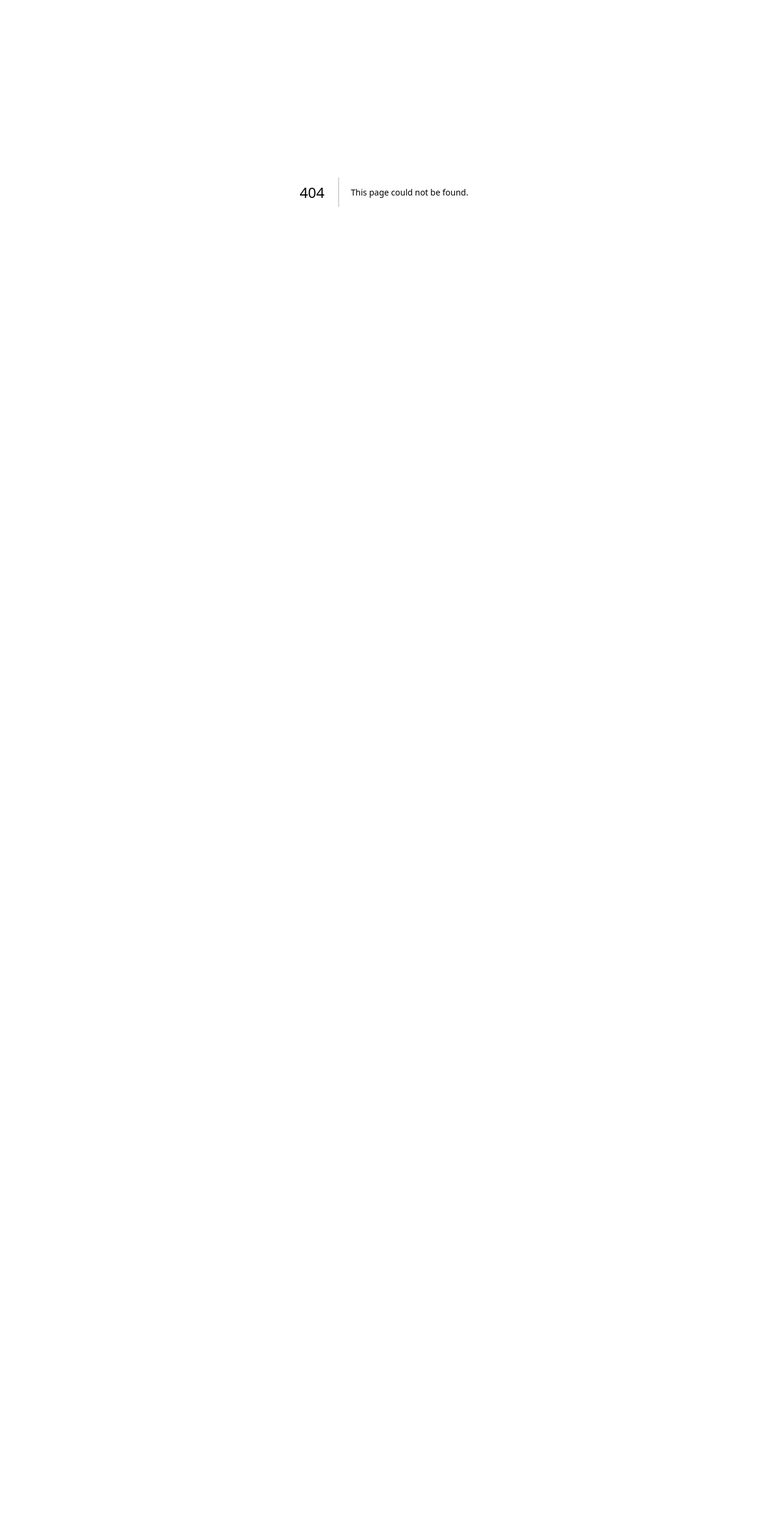
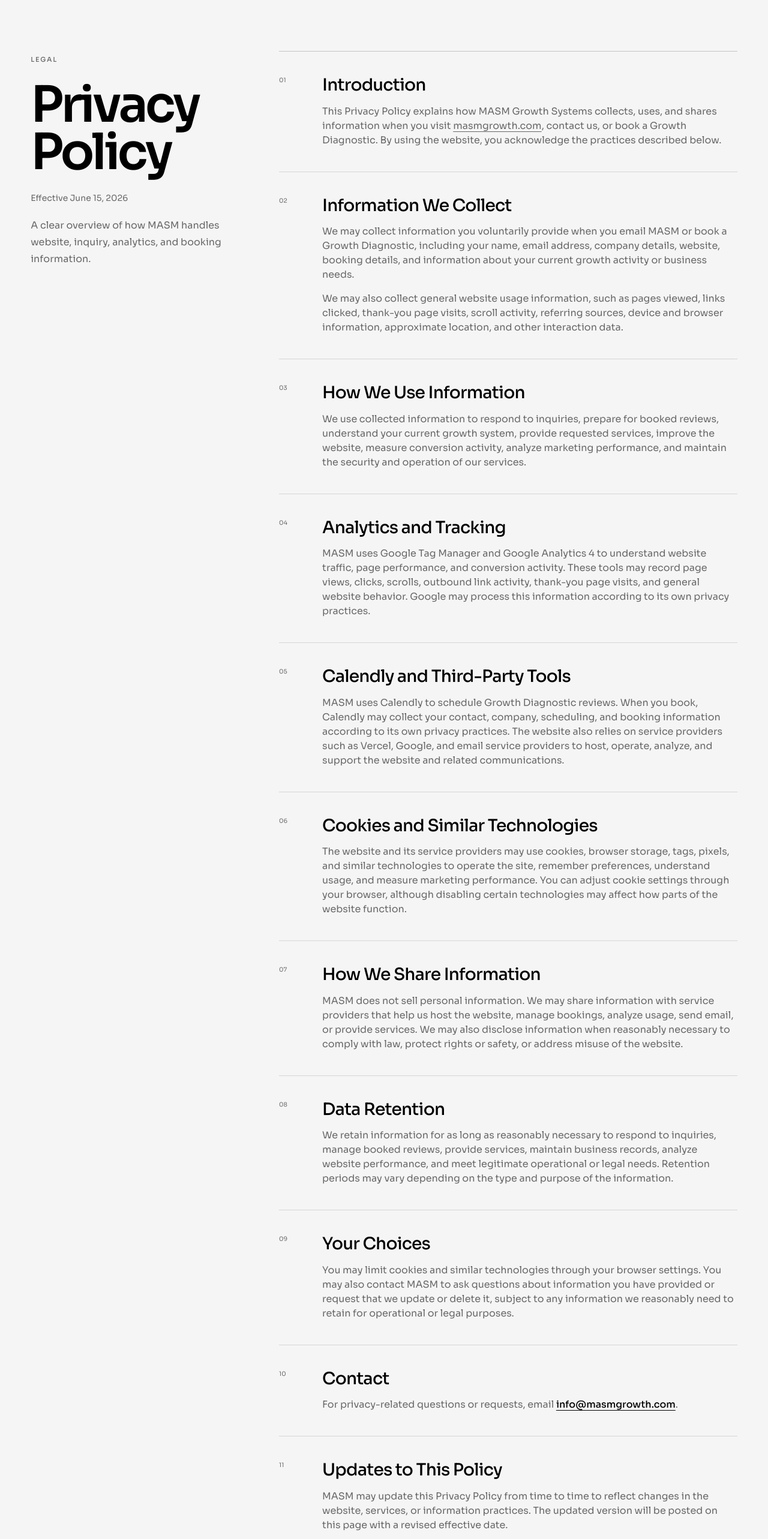
Before and after one commit to sianmatti/masm-website, a Next.js app: page /privacy in a window 1280 px wide. Before the commit this address had no page. Shown: the part 80-2646 px from the top of the page at 60% size. Before the commit the page ends 800 px from the top, so only its background shows below. Built offline with nearby package versions, Linux system fonts and the light colour scheme.

Commit message:
Add MASM privacy policy

```diff
--- /dev/null
+++ b/app/privacy/page.tsx
@@ -0,0 +1,209 @@
+import type { Metadata } from "next";
+import { Footer } from "@/components/footer";
+import { Header } from "@/components/header";
+
+export const metadata: Metadata = {
+  title: "Privacy Policy",
+  description:
+    "Learn how MASM Growth Systems collects, uses, and protects information submitted through its website and third-party services.",
+  alternates: {
+    canonical: "https://www.masmgrowth.com/privacy",
+  },
+  openGraph: {
+    title: "Privacy Policy | MASM Growth Systems",
+    description:
+      "Learn how MASM Growth Systems handles website, analytics, inquiry, and booking information.",
+    url: "https://www.masmgrowth.com/privacy",
+  },
+};
+
+const sections = [
+  {
+    title: "Introduction",
+    content: (
+      <p>
+        This Privacy Policy explains how MASM Growth Systems collects, uses, and
+        shares information when you visit{" "}
+        <a href="https://www.masmgrowth.com" className="underline underline-offset-4">
+          masmgrowth.com
+        </a>
+        , contact us, or book a Growth Diagnostic. By using the website, you
+        acknowledge the practices described below.
+      </p>
+    ),
+  },
+  {
+    title: "Information We Collect",
+    content: (
+      <>
+        <p>
+          We may collect information you voluntarily provide when you email MASM
+          or book a Growth Diagnostic, including your name, email address,
+          company details, website, booking details, and information about your
+          current growth activity or business needs.
+        </p>
+        <p>
+          We may also collect general website usage information, such as pages
+          viewed, links clicked, thank-you page visits, scroll activity,
+          referring sources, device and browser information, approximate
+          location, and other interaction data.
+        </p>
+      </>
+    ),
+  },
+  {
+    title: "How We Use Information",
+    content: (
+      <p>
+        We use collected information to respond to inquiries, prepare for booked
+        reviews, understand your current growth system, provide requested
+        services, improve the website, measure conversion activity, analyze
+        marketing performance, and maintain the security and operation of our
+        services.
+      </p>
+    ),
+  },
+  {
+    title: "Analytics and Tracking",
+    content: (
+      <p>
+        MASM uses Google Tag Manager and Google Analytics 4 to understand website
+        traffic, page performance, and conversion activity. These tools may
+        record page views, clicks, scrolls, outbound link activity, thank-you
+        page visits, and general website behavior. Google may process this
+        information according to its own privacy practices.
+      </p>
+    ),
+  },
+  {
+    title: "Calendly and Third-Party Tools",
+    content: (
+      <p>
+        MASM uses Calendly to schedule Growth Diagnostic reviews. When you book,
+        Calendly may collect your contact, company, scheduling, and booking
+        information according to its own privacy practices. The website also
+        relies on service providers such as Vercel, Google, and email service
+        providers to host, operate, analyze, and support the website and related
+        communications.
+      </p>
+    ),
+  },
+  {
+    title: "Cookies and Similar Technologies",
+    content: (
+      <p>
+        The website and its service providers may use cookies, browser storage,
+        tags, pixels, and similar technologies to operate the site, remember
+        preferences, understand usage, and measure marketing performance. You
+        can adjust cookie settings through your browser, although disabling
+        certain technologies may affect how parts of the website function.
+      </p>
+    ),
+  },
+  {
+    title: "How We Share Information",
+    content: (
+      <p>
+        MASM does not sell personal information. We may share information with
+        service providers that help us host the website, manage bookings, analyze
+        usage, send email, or provide services. We may also disclose information
+        when reasonably necessary to comply with law, protect rights or safety,
+        or address misuse of the website.
+      </p>
+    ),
+  },
+  {
+    title: "Data Retention",
+    content: (
+      <p>
+        We retain information for as long as reasonably necessary to respond to
+        inquiries, manage booked reviews, provide services, maintain business
+        records, analyze website performance, and meet legitimate operational
+        or legal needs. Retention periods may vary depending on the type and
+        purpose of the information.
+      </p>
+    ),
+  },
+  {
+    title: "Your Choices",
+    content: (
+      <p>
+        You may limit cookies and similar technologies through your browser
+        settings. You may also contact MASM to ask questions about information
+        you have provided or request that we update or delete it, subject to any
+        information we reasonably need to retain for operational or legal
+        purposes.
+      </p>
+    ),
+  },
+  {
+    title: "Contact",
+    content: (
+      <p>
+        For privacy-related questions or requests, email{" "}
+        <a
+          href="mailto:info@masmgrowth.com"
+          className="font-medium text-ink underline underline-offset-4"
+        >
+          info@masmgrowth.com
+        </a>
+        .
+      </p>
+    ),
+  },
+  {
+    title: "Updates to This Policy",
+    content: (
+      <p>
+        MASM may update this Privacy Policy from time to time to reflect changes
+        in the website, services, or information practices. The updated version
+        will be posted on this page with a revised effective date.
+      </p>
+    ),
+  },
+];
+
+export default function PrivacyPage() {
+  return (
+    <>
+      <Header />
+      <main className="grid-field">
+        <section className="section-shell py-16 sm:py-20 lg:py-24">
+          <div className="grid gap-10 lg:grid-cols-12 lg:gap-16">
+            <header className="lg:col-span-4">
+              <span className="eyebrow">Legal</span>
+              <h1 className="display-xl mt-6 text-balance">Privacy Policy</h1>
+              <p className="mt-6 max-w-sm text-sm leading-6 text-muted">
+                Effective June 15, 2026
+              </p>
+              <p className="mt-5 max-w-sm text-base leading-7 text-muted">
+                A clear overview of how MASM handles website, inquiry, analytics,
+                and booking information.
+              </p>
+            </header>
+
+            <div className="border-t border-ink/20 lg:col-span-8">
+              {sections.map((section, index) => (
+                <section
+                  key={section.title}
+                  className="grid gap-4 border-b border-line py-8 sm:grid-cols-[3rem_1fr] sm:gap-6 sm:py-10"
+                >
+                  <span className="font-mono text-[10px] text-muted">
+                    {String(index + 1).padStart(2, "0")}
+                  </span>
+                  <div>
+                    <h2 className="heading-card">{section.title}</h2>
+                    <div className="mt-4 space-y-4 text-sm leading-7 text-muted sm:text-base">
+                      {section.content}
+                    </div>
+                  </div>
+                </section>
+              ))}
+            </div>
+          </div>
+        </section>
+      </main>
+      <Footer />
+    </>
+  );
+}
```
